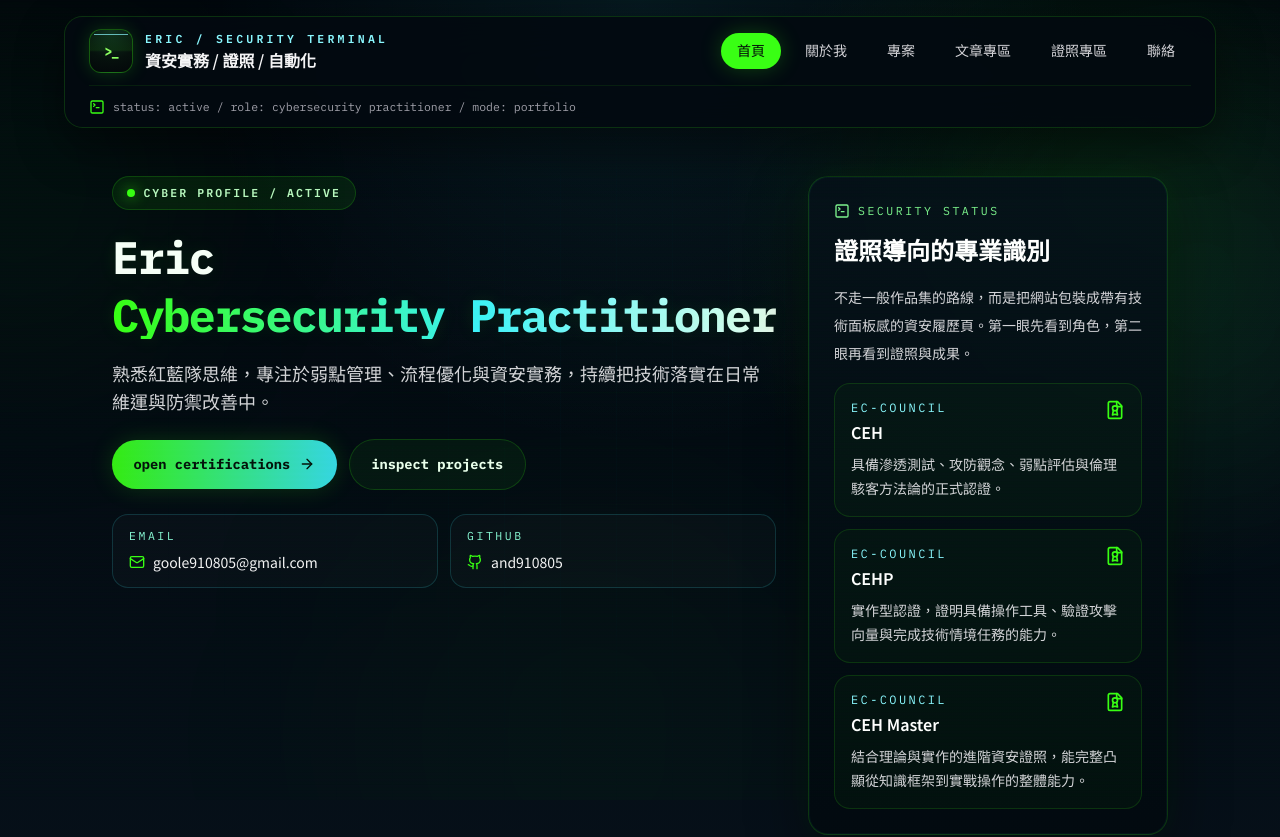
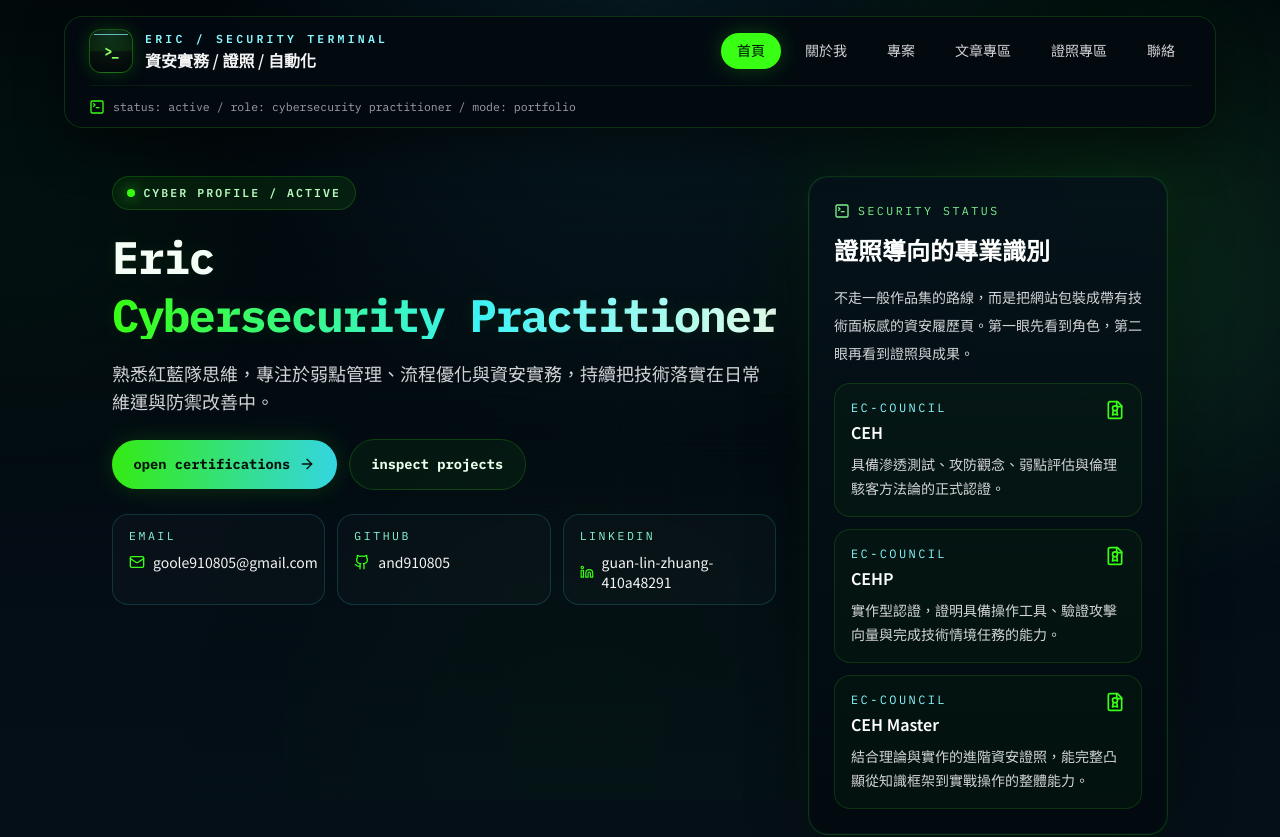
Before and after one commit to and910805/eric-s-dev-site, a React (Vite) app: page / in a window 1280 px wide. Shown: the top 837 px of the page. Built offline with nearby package versions, Linux system fonts and the light colour scheme; the HTML template or start-up script is replaced by a standard one.

Commit message:
Add LinkedIn contact details

```diff
--- a/src/data/contact.js
+++ b/src/data/contact.js
@@ -3,6 +3,8 @@ export const contact = {
   title: 'Cybersecurity Practitioner / Automation Builder',
   email: 'goole910805@gmail.com',
   githubUsername: 'and910805',
+  linkedinUrl: 'https://www.linkedin.com/in/guan-lin-zhuang-410a48291',
+  linkedinHandle: 'guan-lin-zhuang-410a48291',
   lineId: '0966632722',
   location: 'Taiwan / Remote',
   intro:
--- a/src/pages/Contact.jsx
+++ b/src/pages/Contact.jsx
@@ -1,5 +1,5 @@
 import React from 'react'
-import { Github, Mail, MapPin, MessageCircle } from 'lucide-react'
+import { Github, Linkedin, Mail, MapPin, MessageCircle } from 'lucide-react'
 import SectionContainer from '../components/SectionContainer.jsx'
 import { contact } from '../data/contact.js'
 
@@ -15,6 +15,12 @@ const cards = [
     label: 'GitHub',
     value: contact.githubUsername,
     href: `https://github.com/${contact.githubUsername}`,
+  },
+  {
+    icon: Linkedin,
+    label: 'LinkedIn',
+    value: contact.linkedinHandle,
+    href: contact.linkedinUrl,
   },
   {
     icon: MessageCircle,
@@ -42,7 +48,7 @@ export default function Contact() {
         </div>
       </SectionContainer>
 
-      <div className="grid gap-4 md:grid-cols-2 xl:grid-cols-4">
+      <div className="grid gap-4 md:grid-cols-2 xl:grid-cols-5">
         {cards.map((item) => {
           const content = (
             <div className="glass-card h-full">
--- a/src/pages/Home.jsx
+++ b/src/pages/Home.jsx
@@ -4,6 +4,7 @@ import {
   ArrowRight,
   FileBadge2,
   Github,
+  Linkedin,
   Mail,
   Radar,
   ShieldCheck,
@@ -79,7 +80,7 @@ export default function Home() {
             </Link>
           </div>
 
-          <div className="grid gap-3 sm:grid-cols-2">
+          <div className="grid gap-3 sm:grid-cols-2 lg:grid-cols-3">
             <div className="terminal-outline rounded-2xl px-4 py-3">
               <div className="mono text-[0.72rem] uppercase tracking-[0.22em] text-[#88f8d4]">email</div>
               <a
@@ -101,6 +102,19 @@ export default function Home() {
               >
                 <Github className="h-4 w-4 text-[#39ff14]" />
                 {contact.githubUsername}
+              </a>
+            </div>
+
+            <div className="terminal-outline rounded-2xl px-4 py-3">
+              <div className="mono text-[0.72rem] uppercase tracking-[0.22em] text-[#88f8d4]">linkedin</div>
+              <a
+                href={contact.linkedinUrl}
+                target="_blank"
+                rel="noopener noreferrer"
+                className="mt-2 inline-flex items-center gap-2 text-sm text-zinc-100 hover:text-[#b8ffb8]"
+              >
+                <Linkedin className="h-4 w-4 text-[#39ff14]" />
+                {contact.linkedinHandle}
               </a>
             </div>
           </div>
```
